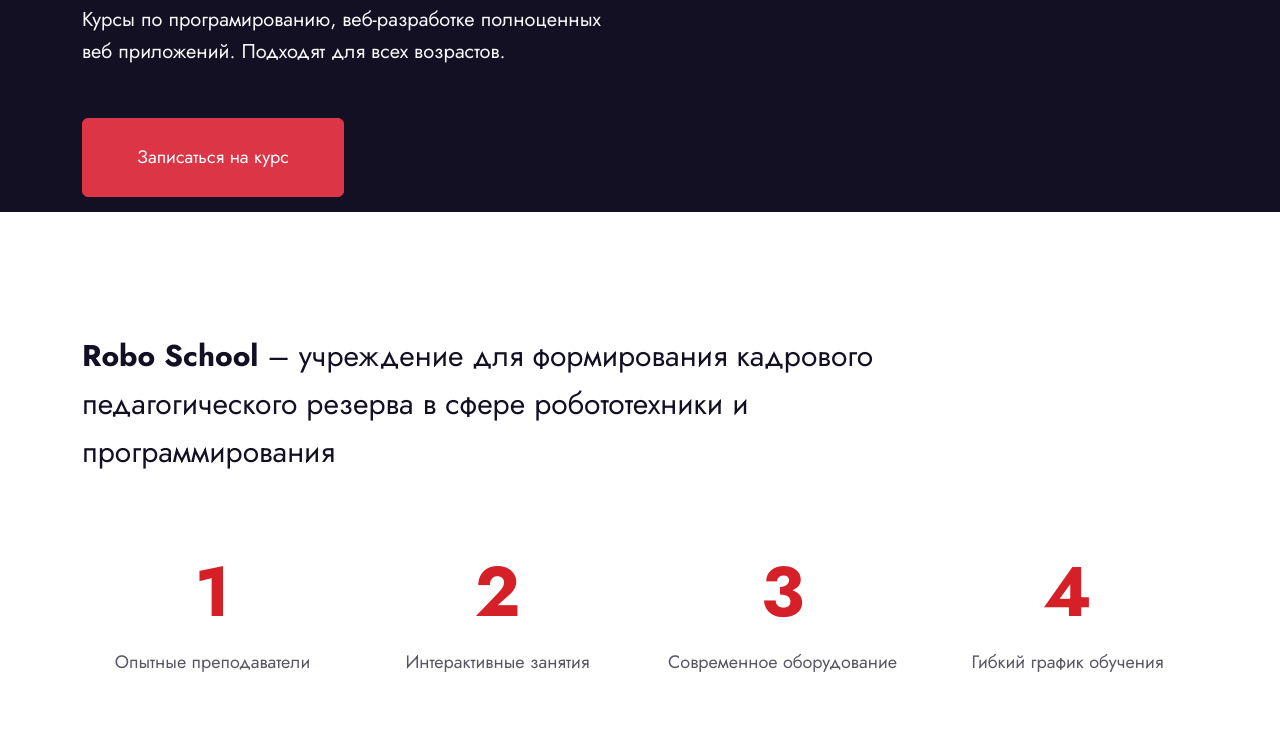
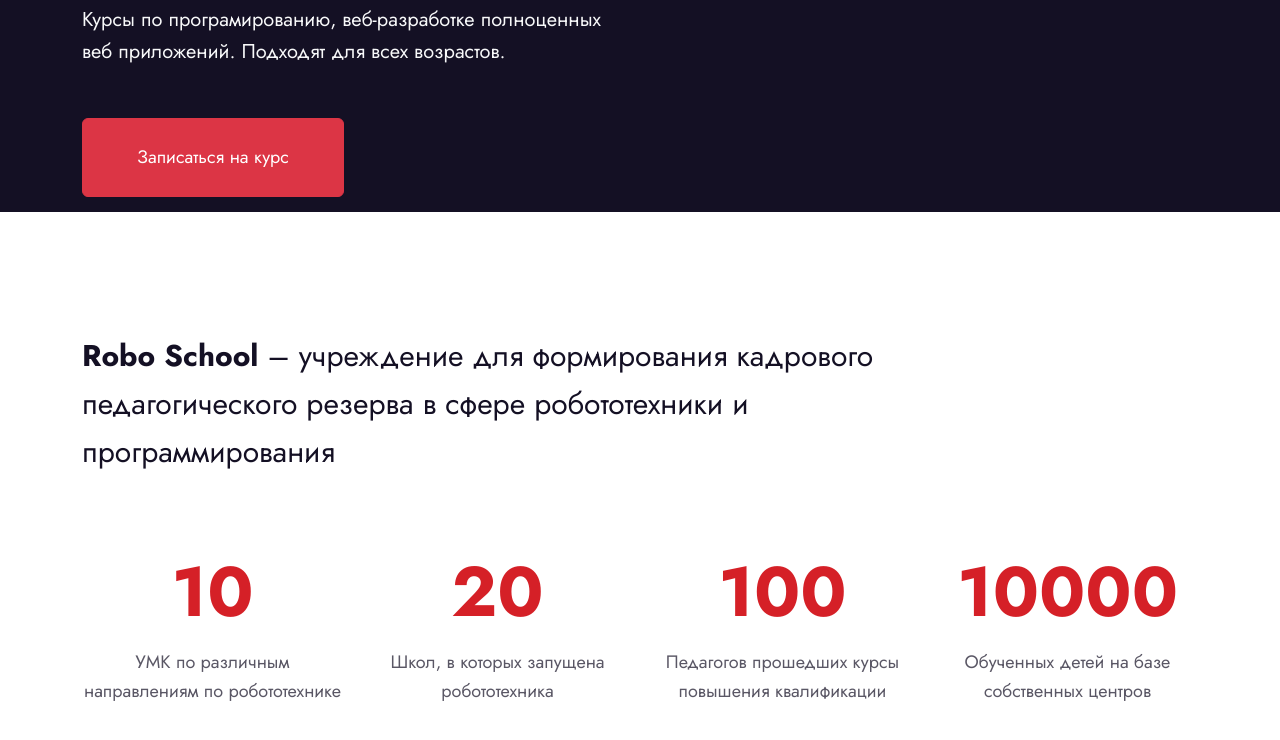
Before and after one commit to CheateRYT/Liveschool, a website: page index.html in a window 1280 px wide. Shown: the part 482-1222 px from the top of the page. Drawn offline with Linux system fonts and the light colour scheme.

Commit message:
Advantages block fixes

```diff
--- a/index.html
+++ b/index.html
@@ -61,26 +61,26 @@
       <div class="row">
         <div class="col-md-3">
           <div class="advantage">
-            <div class="advantage__number">1</div>
-            <p class="advantage__text">Опытные преподаватели</p>
+            <div class="advantage__number">10</div>
+            <p class="advantage__text">УМК по различным направлениям по робототехнике</p>
           </div>
         </div>
         <div class="col-md-3">
           <div class="advantage">
-            <div class="advantage__number">2</div>
-            <p class="advantage__text">Интерактивные занятия</p>
+            <div class="advantage__number">20</div>
+            <p class="advantage__text">Школ, в которых запущена робототехника</p>
           </div>
         </div>
         <div class="col-md-3">
           <div class="advantage">
-            <div class="advantage__number">3</div>
-            <p class="advantage__text">Современное оборудование</p>
+            <div class="advantage__number">100</div>
+            <p class="advantage__text">Педагогов прошедших курсы повышения квалификации</p>
           </div>
         </div>
         <div class="col-md-3">
           <div class="advantage">
-            <div class="advantage__number">4</div>
-            <p class="advantage__text">Гибкий график обучения</p>
+            <div class="advantage__number">10000</div>
+            <p class="advantage__text">Обученных детей на базе собственных центров</p>
           </div>
         </div>
       </div>
--- a/scss/components/advantages/_advantages.scss
+++ b/scss/components/advantages/_advantages.scss
@@ -48,7 +48,7 @@
   }
 
   .advantage__text {
-
+    font-size: 14px;
   }
 }
 
@@ -66,7 +66,7 @@
   }
 
   .advantage__text {
-
+  font-size: 15px;
   }
 }
 
@@ -84,6 +84,6 @@
   }
 
   .advantage__text {
-
+    font-size: 16px;
   }
 }
```
Also changed, not shown: css/main.css, css/main.min.css.
